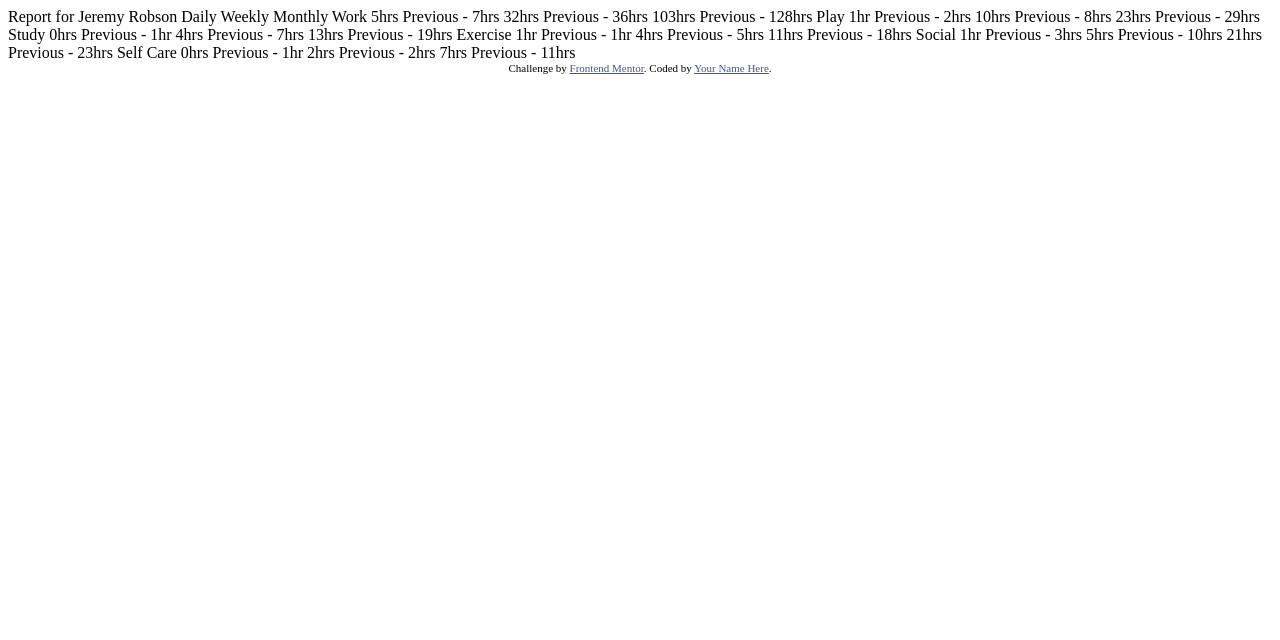
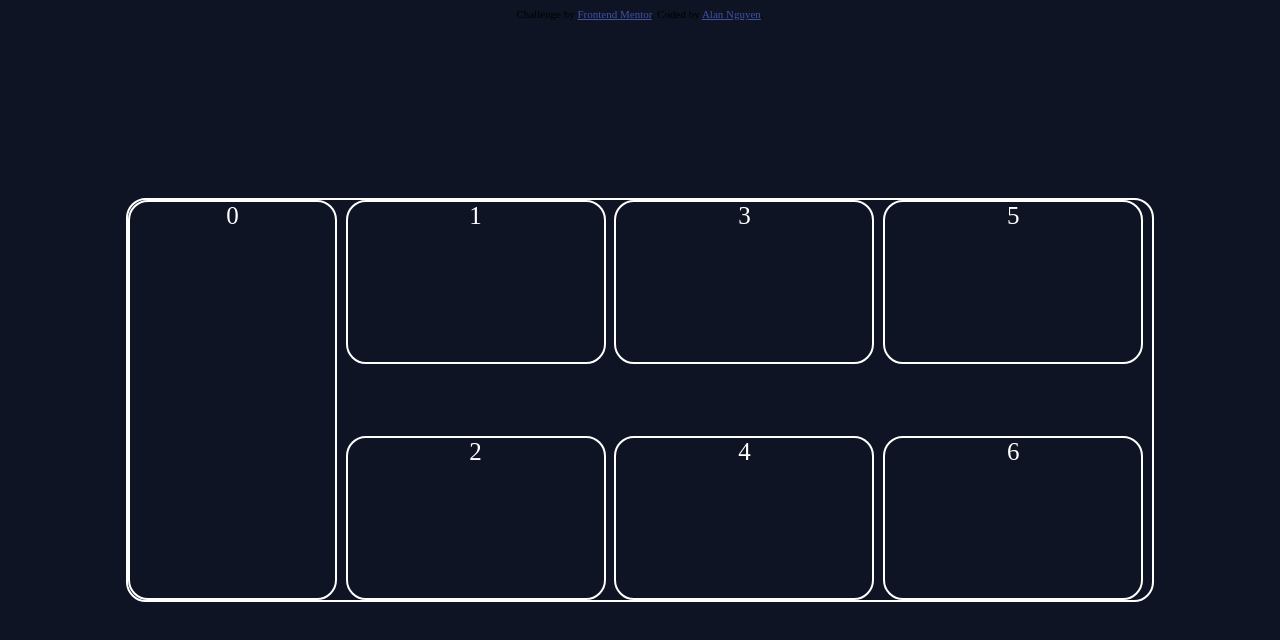
Before and after one commit to nguyenalan89/tracking-dashboard.github.io, a plain HTML site: page index.html in a window 1280 px wide. Drawn offline with Linux system fonts and the light colour scheme.

Commit message:
created flexbox container

```diff
--- /dev/null
+++ b/app.styles.css
@@ -0,0 +1,40 @@
+.attribution {
+  font-size: 11px;
+  text-align: center;
+}
+.attribution a {
+  color: hsl(228, 45%, 44%);
+}
+body {
+  background-color: hsl(226, 43%, 10%);
+}
+.container {
+  color: white;
+  font-size: 25px;
+  width: 80%;
+  height: 50%;
+  position: absolute;
+  top: 50%;
+  left: 50%;
+  margin-right: -50%;
+  transform: translate(-50%, -50%);
+  display: flex;
+  flex-wrap: wrap;
+  flex-direction: column;
+  justify-content: space-between;
+  border: 2px solid white;
+  border-radius: 20px;
+  text-align: center;
+}
+.profile-item {
+  border: 2px solid white;
+  border-radius: 20px;
+  width: 20%;
+  height: 100%;
+}
+.item {
+  border: 2px solid white;
+  height: 40%;
+  width: 25%;
+  border-radius: 20px;
+}
--- a/index.html
+++ b/index.html
@@ -1,80 +1,36 @@
 <!DOCTYPE html>
 <html lang="en">
   <head>
-  <meta charset="UTF-8">
-  <meta name="viewport" content="width=device-width, initial-scale=1.0"> <!-- displays site properly based on user's device -->
+    <meta charset="UTF-8" />
+    <meta name="viewport" content="width=device-width, initial-scale=1.0" />
 
-  <link rel="icon" type="image/png" sizes="32x32" href="./images/favicon-32x32.png">
+    <link
+      rel="icon"
+      type="image/png"
+      sizes="32x32"
+      href="./images/favicon-32x32.png"
+    />
+    <link rel="stylesheet" href="app.styles.css" />
 
     <title>Frontend Mentor | Time tracking dashboard</title>
-
-  <!-- Feel free to remove these styles or customise in your own stylesheet 👍 -->
-  <style>
-    .attribution { font-size: 11px; text-align: center; }
-    .attribution a { color: hsl(228, 45%, 44%); }
-  </style>
   </head>
   <body>
-
-  Report for
-  Jeremy Robson
-
-  Daily
-  Weekly
-  Monthly
-
-  Work
-  5hrs <!-- daily -->
-  Previous - 7hrs <!-- daily -->
-  32hrs <!-- weekly -->
-  Previous - 36hrs <!-- weekly -->
-  103hrs <!-- monthly -->
-  Previous - 128hrs <!-- monthly -->
-
-  Play
-  1hr <!-- daily -->
-  Previous - 2hrs <!-- daily -->
-  10hrs <!-- weekly -->
-  Previous - 8hrs <!-- weekly -->
-  23hrs <!-- monthly -->
-  Previous - 29hrs <!-- monthly -->
-
-  Study
-  0hrs <!-- daily -->
-  Previous - 1hr <!-- daily -->
-  4hrs <!-- weekly -->
-  Previous - 7hrs <!-- weekly -->
-  13hrs <!-- monthly -->
-  Previous - 19hrs <!-- monthly -->
-
-  Exercise
-  1hr <!-- daily -->
-  Previous - 1hr <!-- daily -->
-  4hrs <!-- weekly -->
-  Previous - 5hrs <!-- weekly -->
-  11hrs <!-- monthly -->
-  Previous - 18hrs <!-- monthly -->
-
-  Social
-  1hr <!-- daily -->
-  Previous - 3hrs <!-- daily -->
-  5hrs <!-- weekly -->
-  Previous - 10hrs <!-- weekly -->
-  21hrs <!-- monthly -->
-  Previous - 23hrs <!-- monthly -->
-
-  Self Care
-  0hrs <!-- daily -->
-  Previous - 1hr <!-- daily -->
-  2hrs <!-- weekly -->
-  Previous - 2hrs <!-- weekly -->
-  7hrs <!-- monthly -->
-  Previous - 11hrs <!-- monthly -->
-
-
-  <div class="attribution">
-    Challenge by <a href="https://www.frontendmentor.io?ref=challenge" target="_blank">Frontend Mentor</a>.
-    Coded by <a href="#">Your Name Here</a>.
+    <div class="container">
+      <div class="profile-item">0</div>
+      <div class="item item-1">1</div>
+      <div class="item item-2">2</div>
+      <div class="item item-3">3</div>
+      <div class="item item-4">4</div>
+      <div class="item item-5">5</div>
+      <div class="item item-6">6</div>
     </div>
   </body>
+  <footer>
+    <div class="attribution">
+      Challenge by
+      <a href="https://www.frontendmentor.io?ref=challenge" target="_blank"
+        >Frontend Mentor</a
+      >. Coded by <a href="#">Alan Nguyen</a>.
+    </div>
+  </footer>
 </html>
```
Also changed, not shown: app.js (added). Lines whose indentation alone changed are shown as unchanged.
